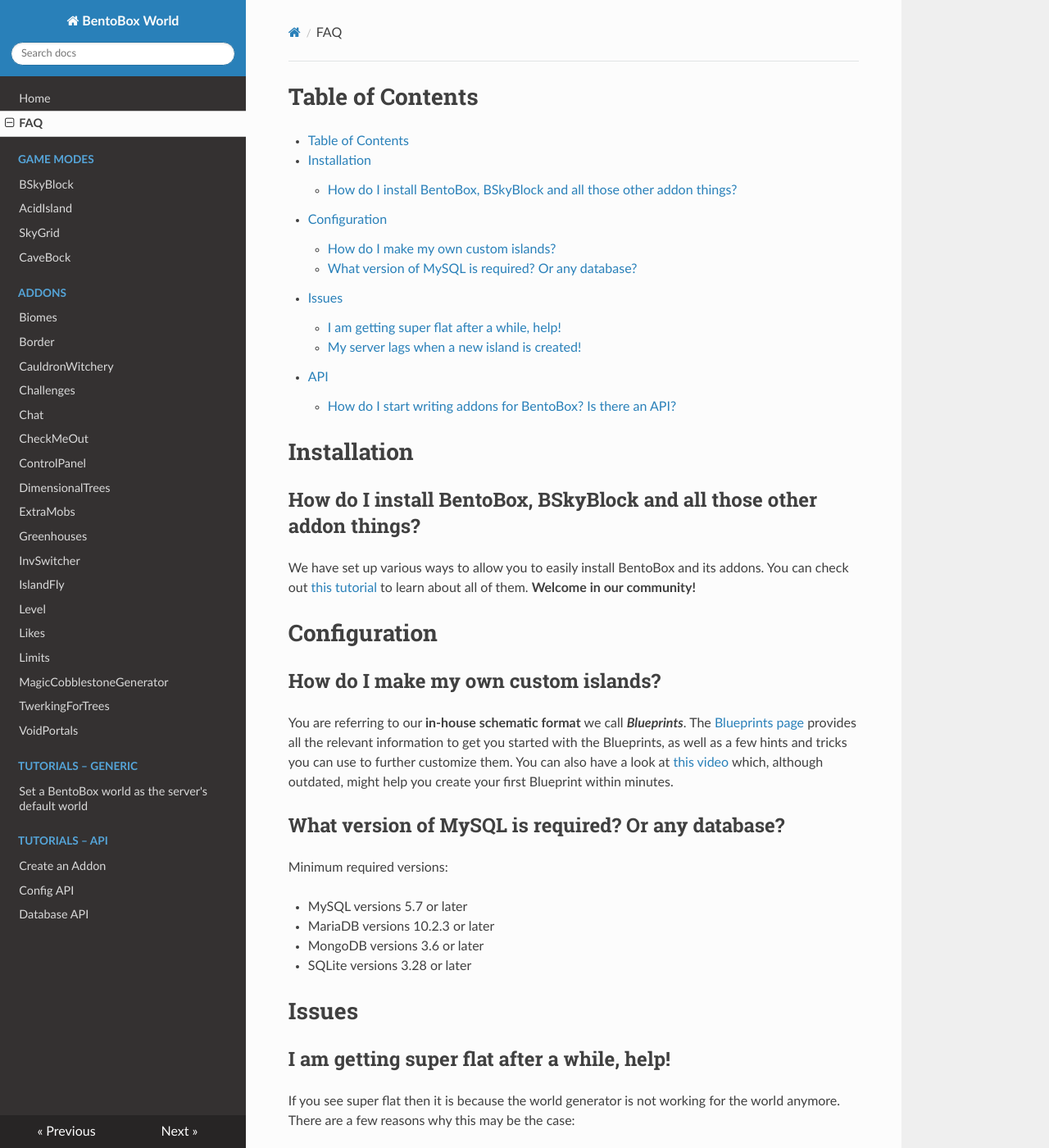
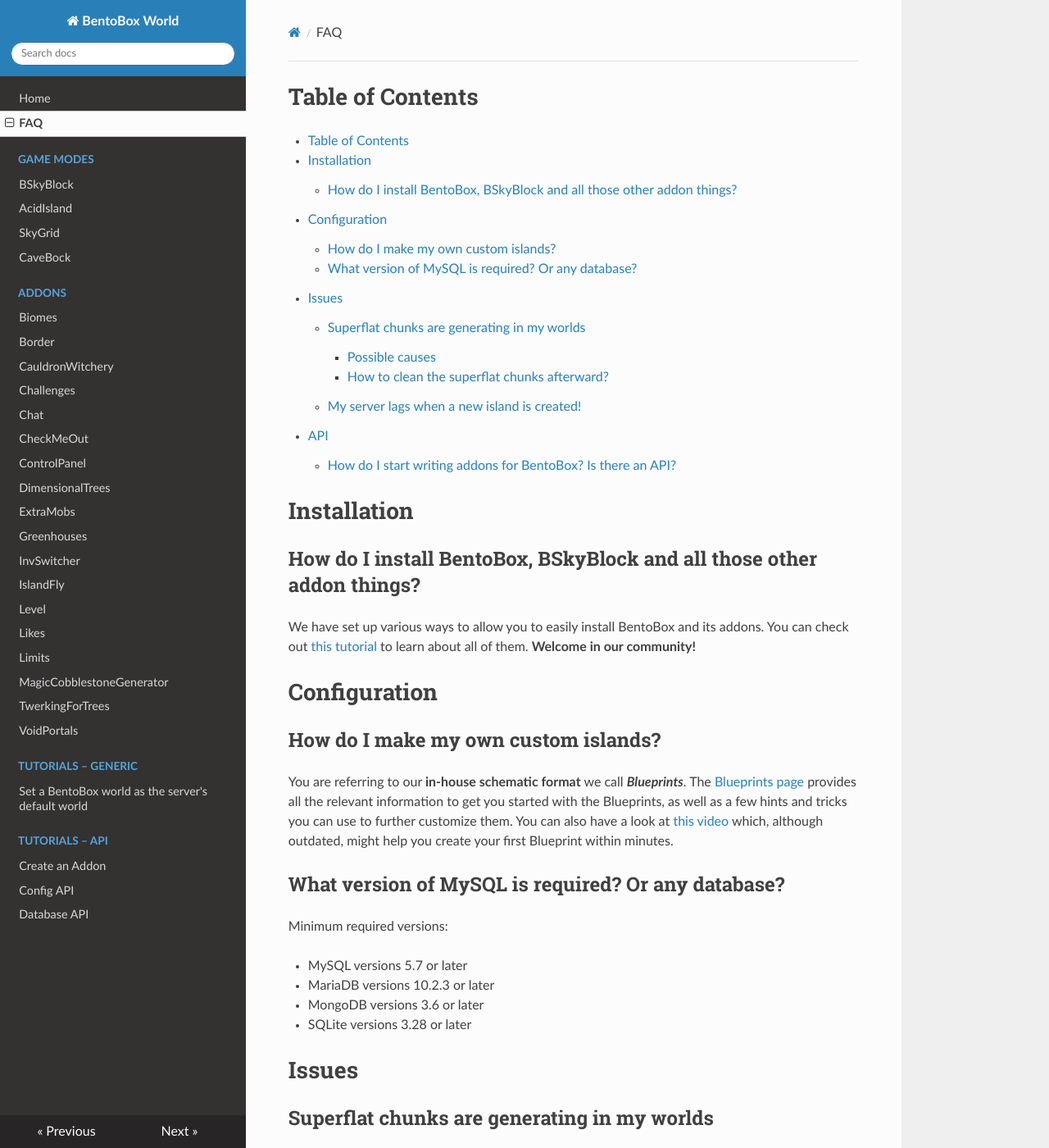
Before and after one commit to BentoBoxWorld/docs, an MkDocs documentation site: the page built from docs/FAQ.md, in a window 1280 px wide and 1400 px high. Shown: the whole window at 82% size. Built offline with MkDocs 1.6.1, drawn with Linux system fonts in a browser that asks for light colours; nearby versions of some CDN libraries; some of the changed text lies outside the part shown.

```diff
--- a/docs/FAQ.md
+++ b/docs/FAQ.md
@@ -29,7 +29,13 @@ Minimum required versions:
 
 # Issues
 
-## I am getting super flat after a while, help!
+## Superflat chunks are generating in my worlds
+
+*Relevant issues:*
+[BentoBox#1212](https://github.com/BentoBoxWorld/BentoBox/issues/1232),
+[BSkyBlock#247](https://github.com/BentoBoxWorld/BSkyBlock/issues/247).
+
+### Possible causes
 
 If you see super flat then it is because the world generator is not working for the world anymore. There are a few reasons why this may be the case:
 
@@ -37,6 +43,8 @@ If you see super flat then it is because the world generator is not working for
 2. You set the default world to be the addon world but you didn't list the generator in Bukkit.yml. This is often the situation. Check out [this page](/BentoBox/wiki/Set-a-BentoBox-world-as-the-server-default-world) for how to set up your server with a default world. Again, you may need to run the super flat fixer in settings to regenerate chunks.
 3. You have another plugin that is trying to control the generator for this world. This is very rare.
 4. There's a bug in the addon or BentoBox. This is extremely rare (haha) - actually, nowadays it is, but it might happen for some reason, but check #1 and #2 first before filing a bug report.
+
+### How to clean the superflat chunks afterward?
 
 ## My server lags when a new island is created!
 The paste speed may be too much for your machine. Try lowering it. Look in the BentoBox config.yml for this setting:
```
